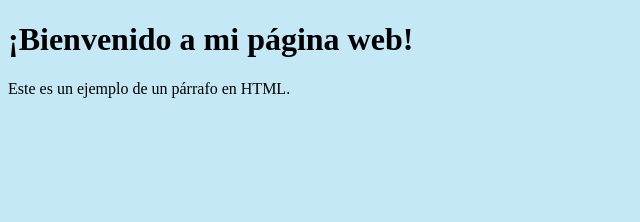
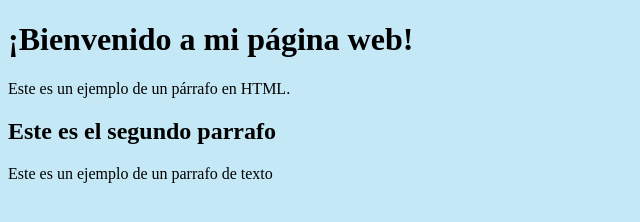
Before and after one commit to EnriqueDeLaRosa07/LabGit2, a plain HTML site: page index.html in a window 1280 px wide. Shown: the whole page, without its empty margins (0-640 px from the left). Drawn offline with Linux system fonts and the light colour scheme.

Commit message:
Este es el Index.html modificado v2

```diff
--- a/index.html
+++ b/index.html
@@ -6,5 +6,7 @@
 <body style="background-color: #c4e8f5">
    <h1>¡Bienvenido a mi página web!</h1>
    <p>Este es un ejemplo de un párrafo en HTML.</p>
+   <h2>Este es el segundo parrafo</h2>
+   <p>Este es un ejemplo de un parrafo de texto</p>
 </body>
 </html>
```
